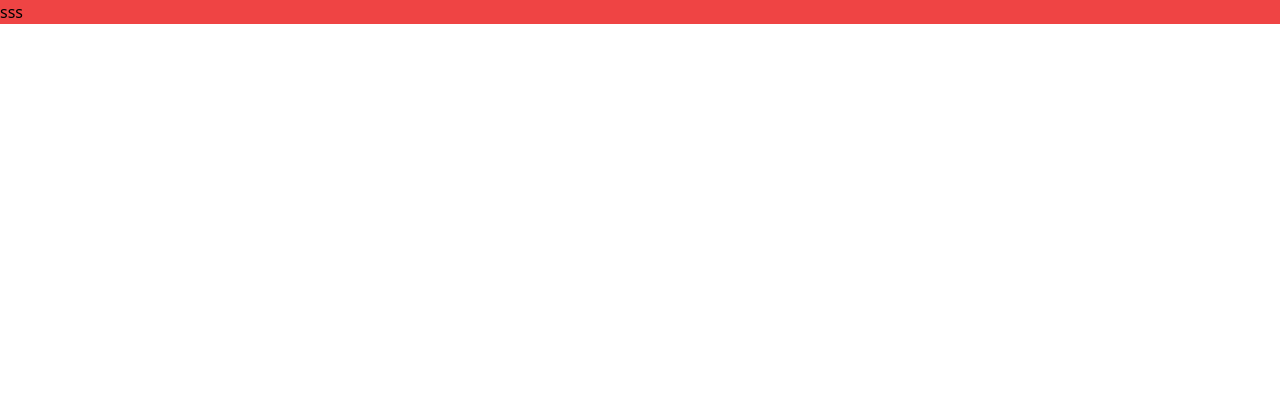
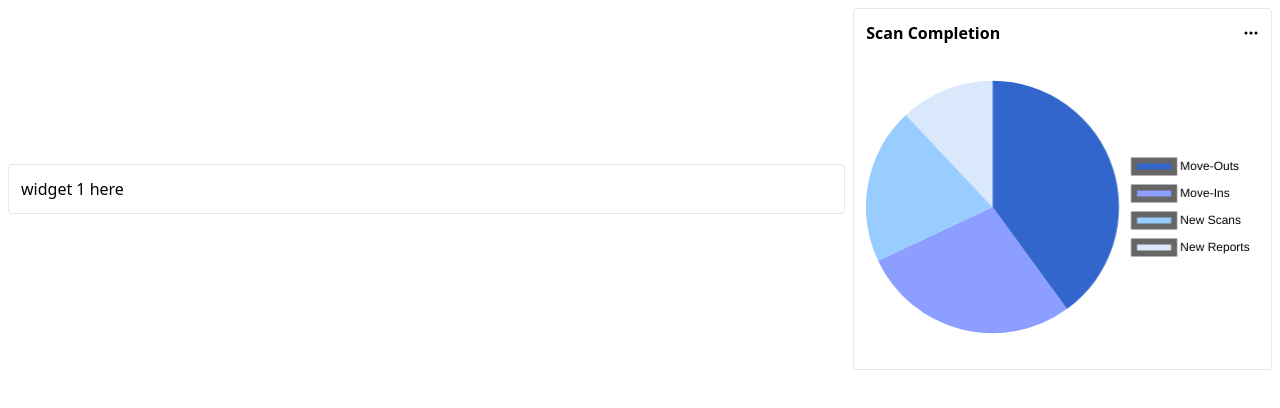
Before and after one commit to Shaybush/chart-pie-widget, a React (Create React App) app: page / in a window 1280 px wide. Shown: the top 408 px of the page. Built offline with nearby package versions, Linux system fonts and the light colour scheme.

Commit message:
everything working except labels border and tooltip

```diff
--- a/src/App.jsx
+++ b/src/App.jsx
@@ -1,9 +1,10 @@
 import './assets/output.css';
+import SomeView from './views/some-view';
 
 function App() {
   return (
-    <div className='bg-red-500'>
-      sss
+    <div className='p-2'>
+      <SomeView />
     </div>
   );
 }
--- /dev/null
+++ b/src/components/scan-completion-pie-chart/scan-completion-pie-chart.css
@@ -0,0 +1,5 @@
+/* that's make the labels with border radius */
+.canvas-legend ul li span {
+  border-radius: 10px;
+  padding: 0 10px;
+}
--- a/src/components/scan-completion-pie-chart/scan-completion-pie-chart.jsx
+++ b/src/components/scan-completion-pie-chart/scan-completion-pie-chart.jsx
@@ -1,9 +1,99 @@
-import React from 'react'
+import React from 'react';
+import { Pie } from 'react-chartjs-2';
+import { Chart as ChartJS, ArcElement, Tooltip, Legend } from 'chart.js';
+import './scan-completion-pie-chart.css';
+
+ChartJS.register(ArcElement, Tooltip, Legend);
 
 const ScanCompletionPieChart = () => {
+  const data = {
+    labels: ['Move-Outs', 'Move-Ins', 'New Scans', 'New Reports'],
+    datasets: [
+      {
+        label: 'Scan Completion',
+        data: [40, 28, 20, 12], // Percentages
+        backgroundColor: [ // TODO - change the colors here
+          '#3366CC', // Move-Outs
+          '#8C9EFF', // Move-Ins
+          '#99CCFF', // New Scans
+          '#D9E8FB', // New Reports
+        ],
+        borderWidth: 0, // width
+      },
+    ],
+  };
+
+  const options = {
+    responsive: true,
+    maintainAspectRatio: false,
+    plugins: {
+      legend: {
+        position: 'right',
+        labels: {
+          padding: 15, // TODO - if you want to change the space between the labels
+          generateLabels: (chart) => {
+            const datasets = chart.data.datasets;
+            return chart.data.labels.map((label, i) => ({
+              text: label,
+              fillStyle: datasets[0].backgroundColor[i],
+              strokeStyle: datasets[0].borderColor,
+              lineWidth: 6,
+              index: i,
+            }));
+          },
+        },
+      },
+      tooltip: {
+        enabled: false, // Disable the default tooltip
+        external: function (context) {
+          // Tooltip Element
+          let tooltipEl = document.getElementById('chartjs-tooltip');
+
+          // Create element on first render
+          if (!tooltipEl) {
+            tooltipEl = document.createElement('div');
+            tooltipEl.id = 'chartjs-tooltip';
+            tooltipEl.innerHTML = '<div></div>';
+            document.body.appendChild(tooltipEl);
+          }
+
+          // Hide if no tooltip
+          const tooltipModel = context.tooltip;
+          if (tooltipModel.opacity === 0) {
+            tooltipEl.style.opacity = 0;
+            return;
+          }
+
+          // Set Text
+          if (tooltipModel.body) {
+            const bodyLines = tooltipModel.body.map(b => b.lines);
+
+            const innerHtml = `<div style="background-color: ${tooltipModel.labelColors[0].backgroundColor};
+            color: white; border-radius: 50%; width: 50px; height: 50px; display: flex; justify-content: center; align-items: center;">
+            ${bodyLines[0]}</div>`;
+
+            let tooltipRoot = tooltipEl.querySelector('div');
+            tooltipRoot.innerHTML = innerHtml;
+          }
+
+          const position = context.chart.canvas.getBoundingClientRect();
+          tooltipEl.style.opacity = 1;
+          tooltipEl.style.position = 'absolute';
+          tooltipEl.style.left = position.left + window.pageXOffset + tooltipModel.caretX - 25 + 'px';
+          tooltipEl.style.top = position.top + window.pageYOffset + tooltipModel.caretY - 50 + 'px';
+          tooltipEl.style.pointerEvents = 'none';
+        },
+      },
+    },
+  };
+
   return (
-    <div>ScanCompletionPieChart</div>
-  )
-}
+    <div style={{ width: '100%', maxWidth: '500px', margin: '0 auto' }}>
+      <div style={{ position: 'relative', height: '300px' }}>
+        <Pie data={data} options={options} />
+      </div>
+    </div>
+  );
+};
 
-export default ScanCompletionPieChart
+export default ScanCompletionPieChart;
--- /dev/null
+++ b/src/views/some-view.jsx
@@ -0,0 +1,31 @@
+import React from "react";
+import ScanCompletionPieChart from "../components/scan-completion-pie-chart/scan-completion-pie-chart";
+
+const SomeView = () => {
+  return (
+    <div className="flex items-center gap-2">
+      <div className="card w-2/3 border p-3 rounded h-full">
+        widget 1 here
+      </div>
+      <div className="card w-1/3 border p-3 rounded">
+        <div className="flex items-center justify-between mb-3">
+          <h2 className="m-0 p-0 font-bold">Scan Completion</h2>
+
+          <svg
+            xmlns="http://www.w3.org/2000/svg"
+            width="16"
+            height="16"
+            fill="currentColor"
+            class="bi bi-three-dots"
+            viewBox="0 0 16 16"
+          >
+            <path d="M3 9.5a1.5 1.5 0 1 1 0-3 1.5 1.5 0 0 1 0 3m5 0a1.5 1.5 0 1 1 0-3 1.5 1.5 0 0 1 0 3m5 0a1.5 1.5 0 1 1 0-3 1.5 1.5 0 0 1 0 3" />
+          </svg>
+        </div>
+        <ScanCompletionPieChart />
+      </div>
+    </div>
+  );
+};
+
+export default SomeView;
```
Also changed, not shown: package.json (+38 -8 lines), src/index.js (+4 -5 lines), 2 other files (tests, documents, lock files or other folders).
